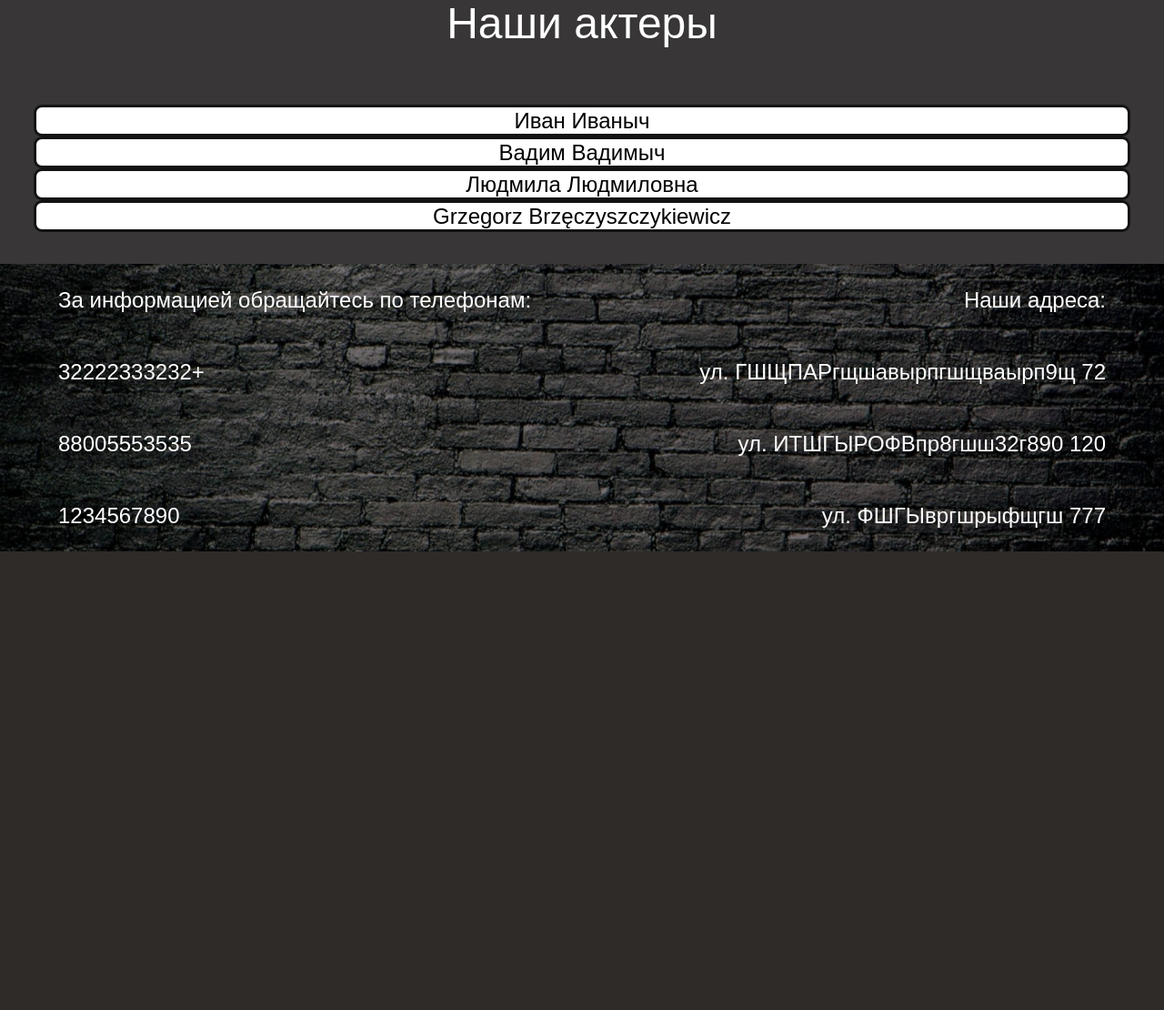
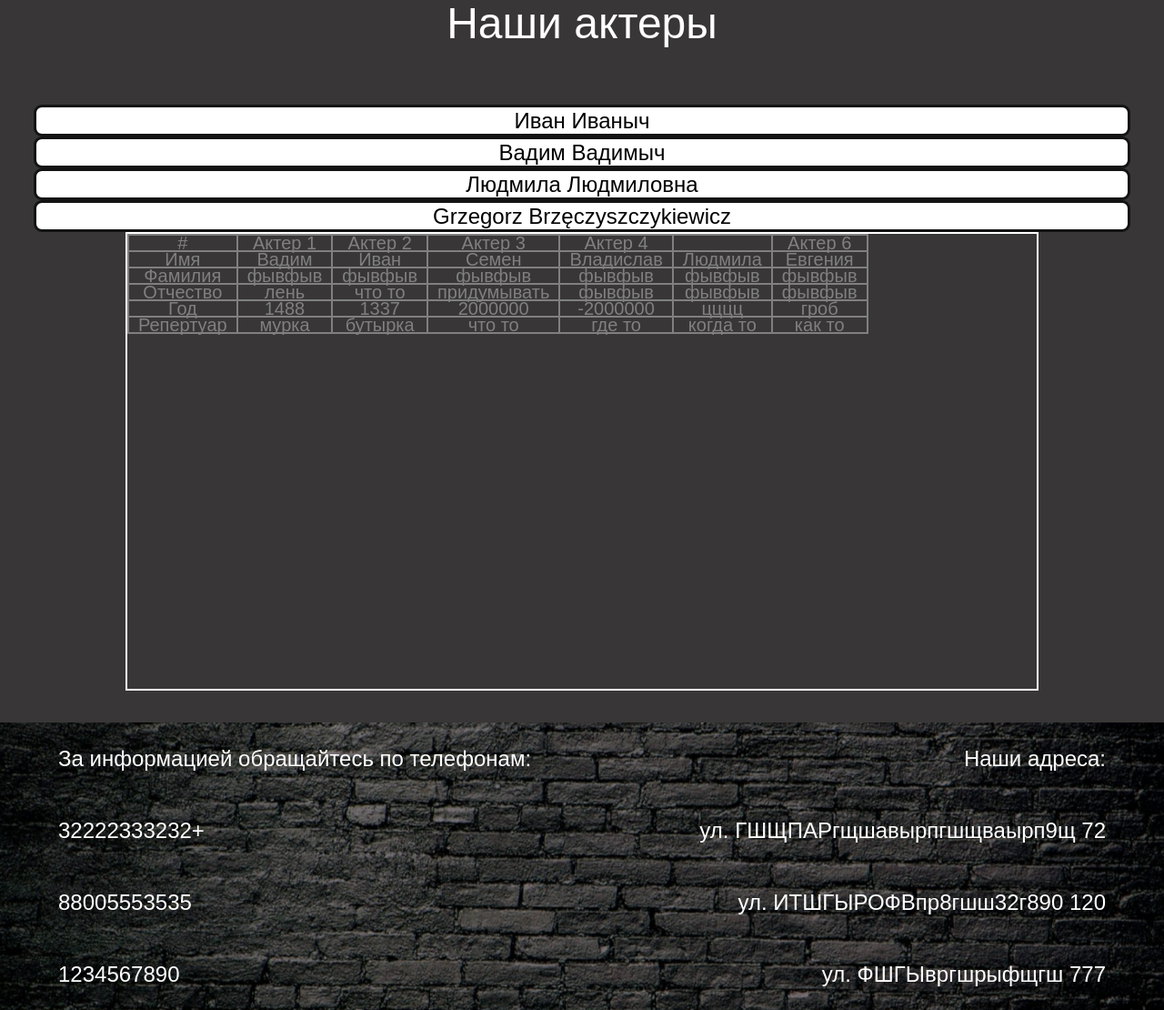
Before and after one commit to Mapmypa/mapmypa.github.io, a PHP site: page /about.html in a window 1280 px wide. Shown: the part 1593-2703 px from the top of the page at 91% size. Before the commit the page ends 2199 px from the top, so only its background shows below. Run offline with PHP 8.4, Linux system fonts and the light colour scheme; some web fonts are replaced.

Commit message:
Add files via upload

```diff
--- a/about.html
+++ b/about.html
@@ -58,7 +58,87 @@
 	<p class="actors">Людмила Людмиловна</p>
 	<p class="actors">Grzegorz Brzęczyszczykiewicz</p>
 
-
+<section style="
+margin: 0 auto;
+margin-rop: 20px;
+border: 2px solid ;
+		height: 500px;
+		width: 1000px;
+		overflow: hidden;
+		overflow: scroll;">
+	<table>
+				<thead style="margin: 10px;
+	padding-right: 10px;
+	padding-left: 10px;
+    font-size: 20px;
+	text-align: center;
+    color: gray;
+	border: 2px solid ;">
+					<tr>
+						<th class="td_style">#</th>
+						<th class="td_style">Актер 1</th>
+						<th class="td_style">Актер 2</th>
+						<th class="td_style">Актер 3</th>
+						<th class="td_style">Актер 4</th>
+						<th class="td_style"Актер 5</th>
+						<th class="td_style">Актер 6</th>
+					</tr>
+				</thead>
+				<tbody style="margin: 10px;
+	padding-right: 10px;
+	padding-left: 10px;
+    font-size: 20px;
+	text-align: center;
+    color: gray;
+	border: 2px solid ;">
+					<tr class="td_style">
+						<td class="td_style">Имя</td>
+						<td class="td_style">Вадим</td>
+						<td class="td_style">Иван</td>
+						<td class="td_style">Семен</td>
+						<td class="td_style">Владислав</td>
+						<td class="td_style">Людмила</td>
+						<td class="td_style">Евгения</td>
+					</tr>
+					<tr>
+						<td class="td_style">Фамилия</td>
+						<td class="td_style">фывфыв</td>
+						<td class="td_style">фывфыв</td>
+						<td class="td_style">фывфыв</td>
+					    <td class="td_style">фывфыв</td>
+						<td class="td_style">фывфыв</td>
+						<td class="td_style">фывфыв</td>
+					</tr>
+					<tr>
+						<td class="td_style">Отчество</td>
+						<td class="td_style">лень</td>
+						<td class="td_style">что то</td>
+						<td class="td_style">придумывать</td>
+						<td class="td_style">фывфыв</td>
+						<td class="td_style">фывфыв</td>
+						<td class="td_style">фывфыв</td>
+					</tr>
+					<tr>
+						<td class="td_style">Год</td>
+						<td class="td_style">1488</td>
+						<td class="td_style">1337</td>
+						<td class="td_style">2000000</td>
+						<td class="td_style">-2000000</td>
+						<td class="td_style">цццц</td>
+						<td class="td_style">гроб</td>
+					</tr>
+					<tr>
+						<td class="td_style">Репертуар</td>
+						<td class="td_style">мурка</td>
+						<td class="td_style">бутырка</td>
+						<td class="td_style">что то</td>
+						<td class="td_style">где то</td>
+						<td class="td_style">когда то</td>
+						<td class="td_style">как то</td>
+					</tr>
+				</tbody>
+			</table>
+</section>
 
 	<footer class="top_footer picture">
 		<div class="wrapper_foot">
--- a/style.css
+++ b/style.css
@@ -440,6 +440,19 @@ footer.top_footer.picture {
 	background-color: #fff;
 }
 
+
+.td_style {
+	margin: 10px;
+	padding-right: 10px;
+	padding-left: 10px;
+    font-size: 20px;
+	text-align: center;
+    color: gray;
+	border: 2px solid ;
+}
+
+
+
 /*--------------------------------*/
 
 
```
Also changed, not shown: index.php (+20 -3 lines), script.js (+8 -4 lines), favicon.png (added).
